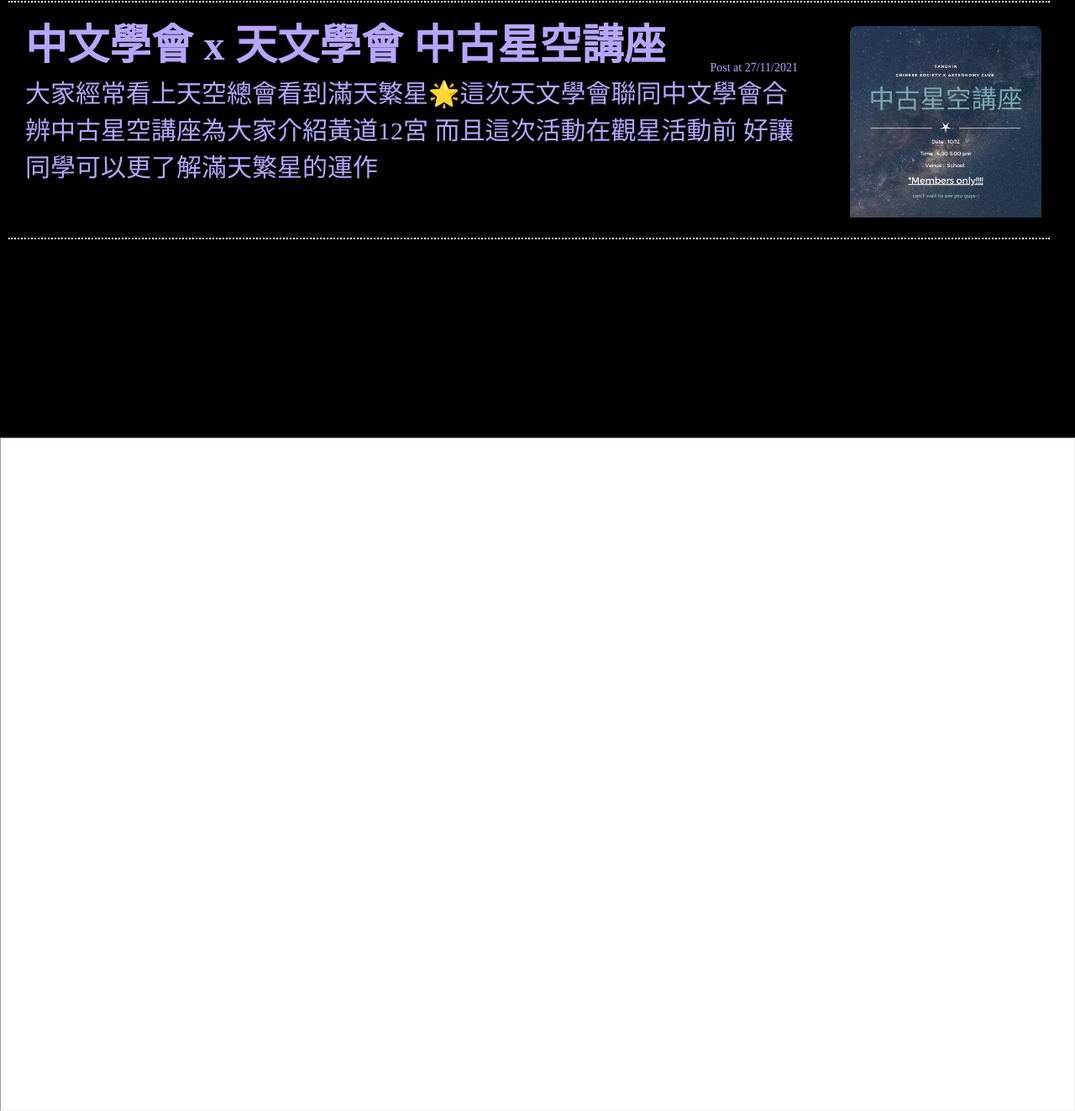
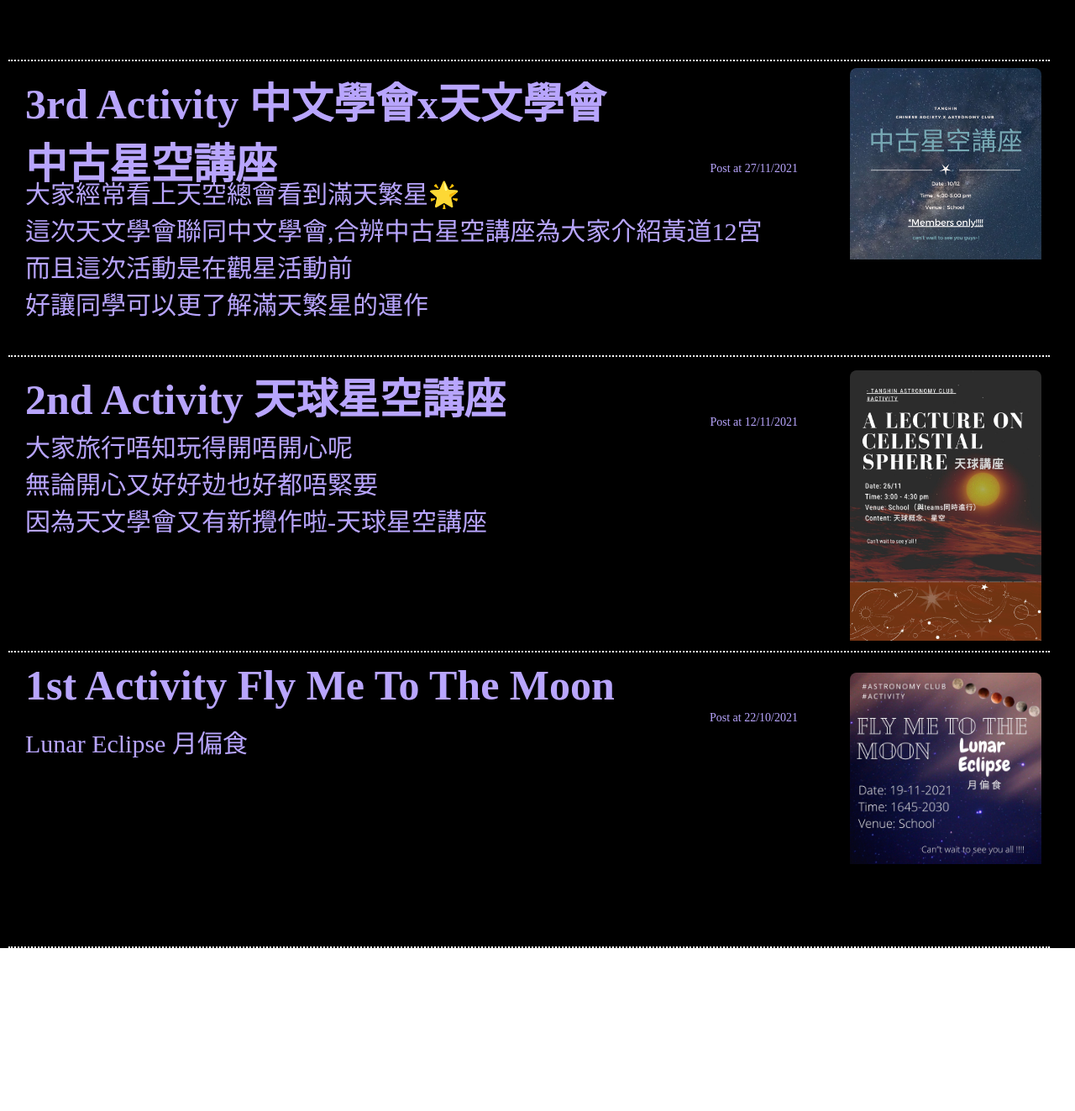
Before and after one commit to Kuroko0714/web_project_designECA, a plain HTML site: page page/activity.html in a window 1280 px wide. Shown: the part 361-1684 px from the top of the page at 84% size. After the commit the page ends 1572 px from the top, so only its background shows below. Drawn offline with Linux system fonts and the light colour scheme; a web font is replaced by a local one.

Commit message:
activity finish

```diff
--- a/page/activity.html
+++ b/page/activity.html
@@ -38,7 +38,7 @@
         <div class="activity" id="star21-4">
             <a href="activity/21_4.html">
                 <div class="text">
-                    <h1>第一次觀星活動</h1>
+                    <h1>4th Activity 第一次觀星活動</h1>
                     <p class="msg_date">Post at 27/11/2021</p>
                     <p>Hola!!!<br>
                         天文學會將會喺12月10號舉行第一次觀星活動！！！🌌🌌<br>
@@ -51,19 +51,42 @@
         <div class="activity" id="star21-3">
             <a href="activity/21_3.html">
                 <div class="text">
-                    <h1>中文學會 x 天文學會 中古星空講座</h1>
+                    <h1 style="height: 2em;">3rd Activity 中文學會x天文學會<br>中古星空講座</h1>
                     <p class="msg_date">Post at 27/11/2021</p>
                     <p>
-                        大家經常看上天空總會看到滿天繁星🌟這次天文學會聯同中文學會合辨中古星空講座為大家介紹黃道12宮 而且這次活動在觀星活動前 好讓同學可以更了解滿天繁星的運作
+                        大家經常看上天空總會看到滿天繁星🌟<br>
+                        這次天文學會聯同中文學會,合辨中古星空講座為大家介紹黃道12宮<br>而且這次活動是在觀星活動前<br>好讓同學可以更了解滿天繁星的運作
                     </p>
 
                 </div>
                 <div class="img"></div>
             </a>
         </div>
+
+        <div class="activity" id="star21-2">
+            <a href="activity/21_2.html">
+                <div class="text">
+                    <h1>2nd Activity 天球星空講座</h1>
+                    <p class="msg_date">Post at 12/11/2021</p>
+                    <p>大家旅行唔知玩得開唔開心呢<br>無論開心又好好攰也好都唔緊要<br>
+                        因為天文學會又有新攪作啦-天球星空講座</p>
+                </div>
+                <div class="img"></div>
+            </a>
+        </div>
+
+        <div class="activity" id="star21-1">
+            <a href="activity/21_1.html">
+                <div class="text">
+                    <h1>1st Activity Fly Me To The Moon</h1>
+                    <p class="msg_date">Post at 22/10/2021</p>
+                    <p>Lunar Eclipse 月偏食</p>
+                </div>
+                <div class="img"></div>
+            </a>
+        </div>
     </div>
 
-    <hr>
 </body>
 
 </html>
--- a/script/css/tairitsu.css
+++ b/script/css/tairitsu.css
@@ -2,7 +2,7 @@
 
 .body {
     background-color: #000;
-    height: 100%;
+    height: auto;
     padding: 82px 10px 0px 10px;
 }
 
@@ -13,7 +13,7 @@
 
 }
 
-.body div.activity h1{
+.body div.activity h1 {
     padding: 10px 0;
     font-size: 50px;
     height: 1em;
@@ -23,46 +23,47 @@
     font-size: 30px;
 }
 
-div.activity{
+div.activity {
     border-bottom: 2px dotted #fff;
-    height: 35%;
+    height: 350px;
     width: calc(100% - 20px);
 }
 
-div.activity .text{
+div.activity .text {
     padding-left: 20px;
-    display: block;
     float: left;
     width: 75%;
 }
 
-p.msg_date{
+p.msg_date {
     font-size: 14px;
     height: 14px;
     text-align: right;
     padding-right: 10px;
 }
 
-div#star21-4 div.img {
+div.img {
     border-radius: 8px;
-    margin: 10px;
-    display: inline;
+    margin: 0 10px 10px;
     text-align: right;
     float: right;
     width: calc(20% - 20px);
-    background-image: url("../../resource/img/activity/21_4_stargazing.png");
     background-size: contain;
     background-repeat: no-repeat;
 }
 
-div#star21-3 div.img{
-    border-radius: 8px;
-    margin: 10px;
-    display: inline;
-    text-align: right;
-    float: right;
-    width: calc(20% - 20px);
+div#star21-4 div.img {
+    background-image: url("../../resource/img/activity/21_4_stargazing.png");
+}
+
+div#star21-3 div.img {
     background-image: url("../../resource/img/activity/21_3_talking.png");
-    background-size: contain;
-    background-repeat: no-repeat;
 }
+
+div#star21-2 div.img {
+    background-image: url("../../resource/img/activity/21_2.png");
+}
+
+div#star21-1 div.img {
+    background-image: url("../../resource/img/activity/21_1.png");
+}
```
Also changed, not shown: page/activity/21_1.html (+42 -0 lines), resource/img/activity/21_1.png (added), resource/img/activity/21_2.png (added).
